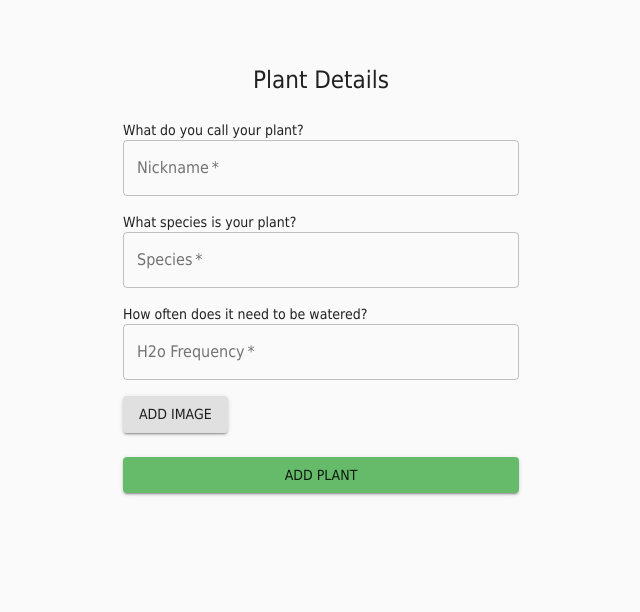
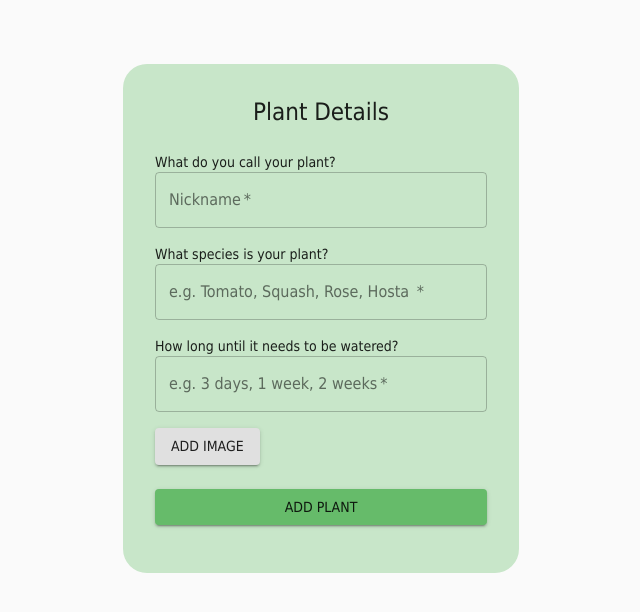
Before and after one commit to Build-Week-Water-My-Plants-157/front-end, a React (Create React App) app in the folder app/: page /plants/create in a window 1280 px wide. Shown: the top 612 px of the page, without its empty margins (319-959 px from the left). Built offline with nearby package versions, Linux system fonts and the light colour scheme.

Commit message:
fixed labels

```diff
--- a/app/src/components/CreatePlant/CreatePlant.js
+++ b/app/src/components/CreatePlant/CreatePlant.js
@@ -28,6 +28,9 @@ const useStyles = makeStyles((theme) => ({
 		display: "flex",
 		flexDirection: "column",
 		alignItems: "center",
+		backgroundColor: "#c8e6c9",
+		padding: theme.spacing(4),
+		borderRadius: theme.spacing(3),
 	},
 	avatar: {
 		margin: theme.spacing(1),
@@ -39,6 +42,11 @@ const useStyles = makeStyles((theme) => ({
 	},
 	submit: {
 		margin: theme.spacing(3, 0, 2),
+	},
+	cardGrid: {
+		paddingTop: theme.spacing(0),
+		paddingBottom: theme.spacing(8),
+		backgroundColor: "#c8e6c9",
 	},
 }));
 
@@ -75,6 +83,7 @@ const CreatePlant = (props) => {
 	return (
 		<Container component="main" maxWidth="xs">
 			<CssBaseline />
+
 			<div className={classes.paper}>
 				<Typography component="h1" variant="h5">
 					Plant Details
@@ -103,20 +112,20 @@ const CreatePlant = (props) => {
 								required
 								fullWidth
 								id="species"
-								label="Species"
+								label="e.g. Tomato, Squash, Rose, Hosta "
 								name="species"
 								value={plant.species}
 								onChange={handleChange}
 							/>
 						</Grid>
 						<Grid item xs={12}>
-							How often does it need to be watered?
+							How long until it needs to be watered?
 							<TextField
 								variant="outlined"
 								required
 								fullWidth
 								name="h2o_frequency"
-								label="H2o Frequency"
+								label="e.g. 3 days, 1 week, 2 weeks"
 								id="h2o_frequency"
 								value={plant.h2o_frequency}
 								onChange={handleChange}
```
